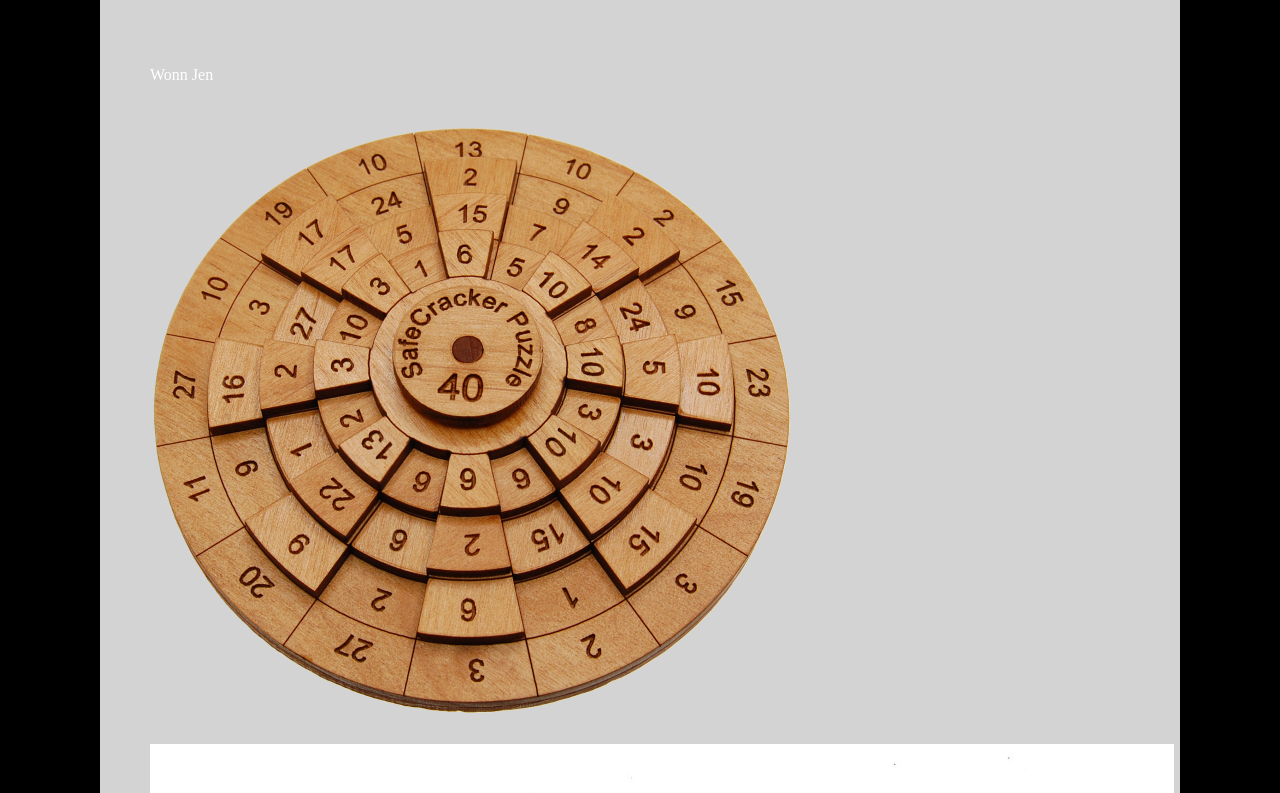
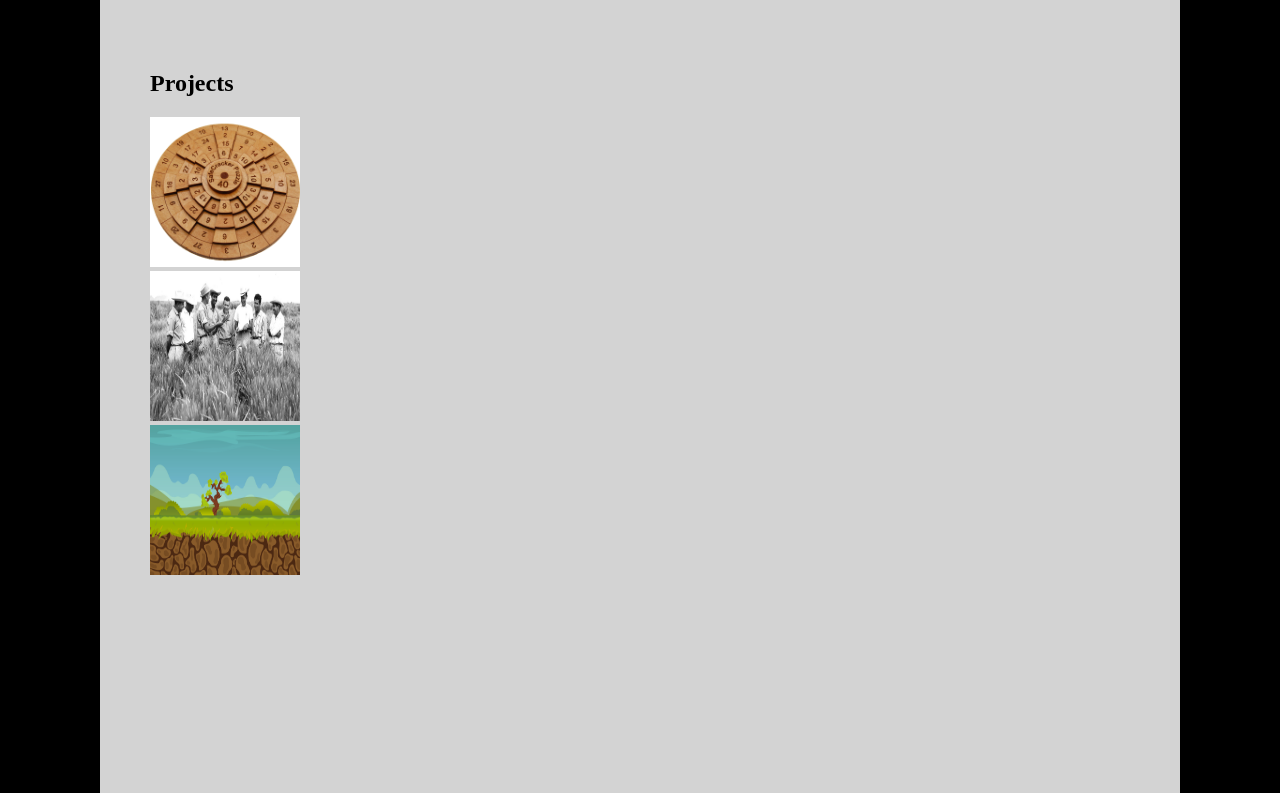
Before and after one commit to Booxworm/Booxworm.github.io, a plain HTML site: page index.html in a window 1280 px wide. Shown: the top 793 px of the page. Drawn offline with nearby package versions, Linux system fonts and the light colour scheme.

Commit message:
Linked to repos

```diff
--- a/index.html
+++ b/index.html
@@ -9,16 +9,22 @@
 </head>
 <body>
   <div class="main">
-    <p>Wonn Jen</p>
     <div class="projects">
+      <h2>Projects</h2>
       <div id="safeCrack40">
-        <img src="Pictures/safecracker40.png" alt="SafeCracker 40">
+        <a href="https://github.com/Booxworm/SafeCrack40" target="_blank">
+          <img class="thumbnail" src="Pictures/safecracker40.png" alt="SafeCracker 40">
+        </a>
       </div>
       <div id="tribute-page">
-        <img src="Pictures/famous_guy.jpg" alt="Tribute Page">
+        <a href="https://github.com/Booxworm/tribute-page" target="_blank">
+          <img class="thumbnail" src="Pictures/famous_guy.jpg" alt="Tribute Page">
+        </a>
       </div>
       <div id="platform-game">
-        <img src="Pictures/background_1.jpg" alt="Platform Game">
+        <a href="https://github.com/EdwardDunn/Platform-Game" target="_blank">
+          <img class="thumbnail" src="Pictures/background_1.jpg" alt="Platform Game">
+        </a>
       </div>
     </div>
   </div>
--- a/script.js
+++ b/script.js
@@ -1,3 +1,7 @@
 $(document).ready(function(){
-
+  $(".thumbnail").mouseover(function(){
+    $(this).addClass("fade");
+  }).mouseout(function(){
+    removeClass("fade");
+  });
 });
--- a/styles.css
+++ b/styles.css
@@ -4,7 +4,7 @@ body {
 
 .main {
   background-color: #d3d3d3;
-  color: #fff;
+  color: #000;
   margin: 0px 100px 0px 100px;
   padding: 50px 50px 50px 50px;
   position: absolute;
@@ -13,3 +13,17 @@ body {
   left: 0;
   right: 0;
 }
+
+.projects {
+  display: inline-block;
+}
+
+.thumbnail {
+  background-color: #fff;
+  height: 150px;
+  width: 150px;
+}
+
+.fade {
+  opacity: 0.2;
+}
```
